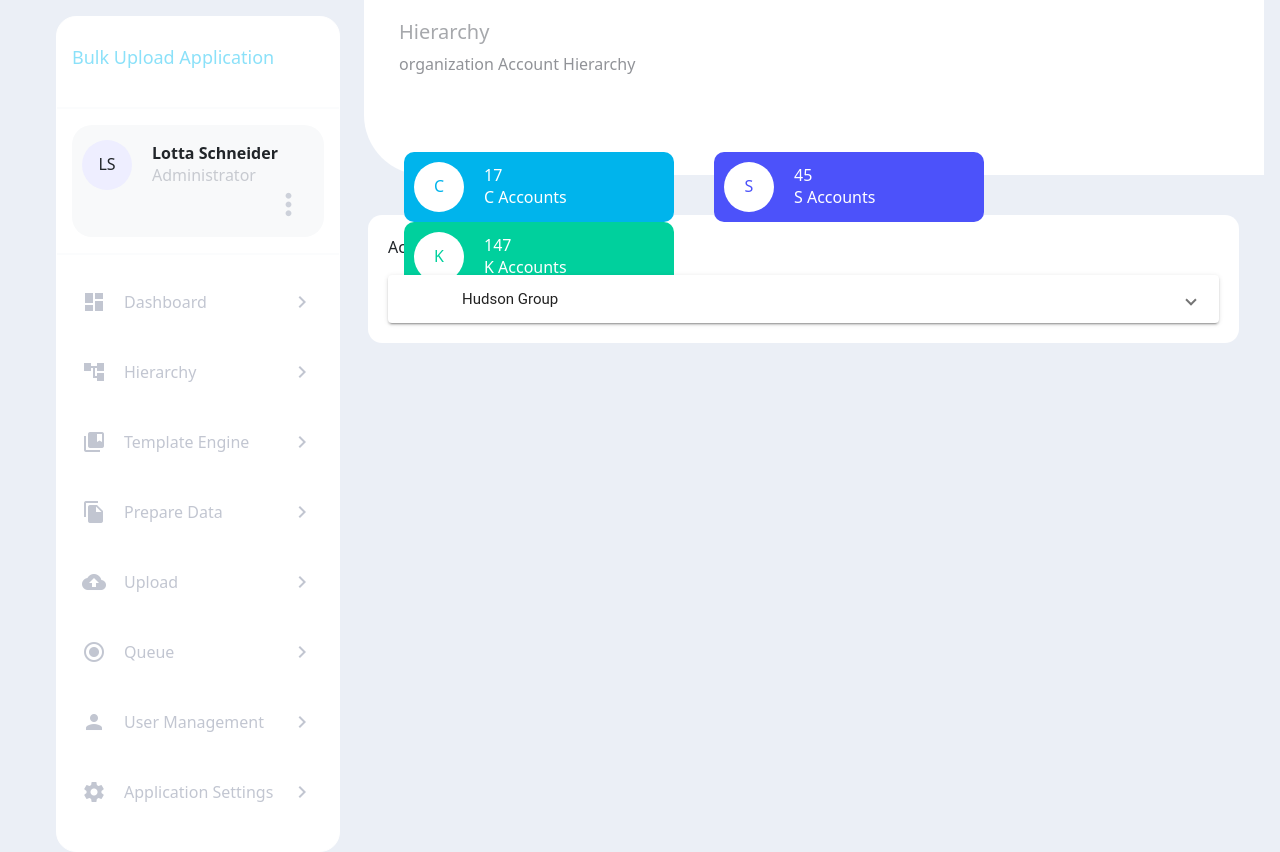
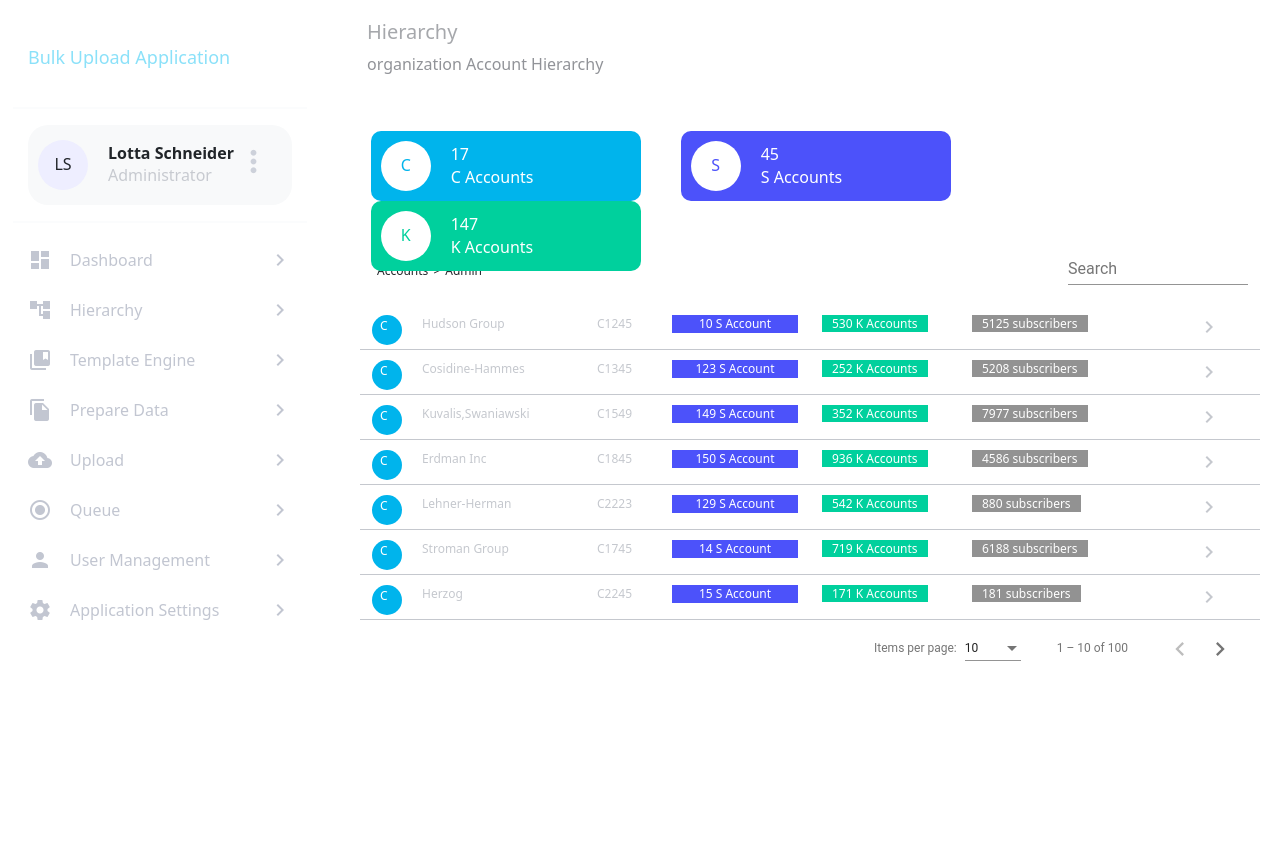
Before and after one commit to sagacity-monika-bandgar/angular-ivy-2w735q, an Angular app: page / in a window 1280 px wide. After the commit the page ends 800 px from the top, so only its background shows below. Built offline with nearby package versions, Linux system fonts and the light colour scheme.

Commit message:
4 files modified

```diff
--- a/angular.json
+++ b/angular.json
@@ -18,12 +18,10 @@
             "main": "src/main.ts",
             "polyfills": "src/polyfills.ts",
             "tsConfig": "src/tsconfig.app.json",
-            "assets": [
-              "src/favicon.ico",
-              "src/assets"
-            ],
+            "assets": ["src/favicon.ico", "src/assets"],
             "styles": [
-                           "src/styles.css"
+              "src/styles.css",
+              "bootstrap/dist/css/bootstrap.min.css"
             ],
             "scripts": []
           },
@@ -71,26 +69,16 @@
             "polyfills": "src/polyfills.ts",
             "tsConfig": "src/tsconfig.spec.json",
             "karmaConfig": "src/karma.conf.js",
-            "styles": [
-              "styles.css"
-            ],
+            "styles": ["styles.css"],
             "scripts": [],
-            "assets": [
-              "src/favicon.ico",
-              "src/assets"
-            ]
+            "assets": ["src/favicon.ico", "src/assets"]
           }
         },
         "lint": {
           "builder": "@angular-devkit/build-angular:tslint",
           "options": {
-            "tsConfig": [
-              "src/tsconfig.app.json",
-              "src/tsconfig.spec.json"
-            ],
-            "exclude": [
-              "**/node_modules/**"
-            ]
+            "tsConfig": ["src/tsconfig.app.json", "src/tsconfig.spec.json"],
+            "exclude": ["**/node_modules/**"]
           }
         }
       }
--- a/src/app/app.component.css
+++ b/src/app/app.component.css
@@ -1,6 +1,5 @@
 .page-wrapper {
   /* background-color: gray; */
-  margin-left: 20px;
 }
 .section-background {
   background-color: #fff;
@@ -69,14 +68,26 @@
   color: #a6a8ac;
   font-size: 20px;
 }
+.doc-section-wrap {
+  position: relative;
+  height: 220px;
+}
+.dashboard-section {
+  /* position: absolute; */
+  width: 100%;
+  /* right: -13px; */
+}
 .sub-heading {
   font-size: 16px;
   color: #919398;
 }
+.header-section {
+  position: relative;
+}
 .block-wrapper {
   position: absolute;
-  left: 30%;
-  top: 19%;
+  left: 2%;
+  top: 75%;
 }
 .blocks {
   display: inline-block;
@@ -127,7 +138,7 @@
   margin-top: 10px;
 }
 .menu {
-  padding: 20px;
+  padding: 10px;
   color: #c2c6d1;
 }
 .menu:hover {
@@ -151,3 +162,65 @@
   padding: 20px;
   border-radius: 14px;
 }
+.account-info-cointainer {
+  margin-left: 20px;
+  background-color: #fff;
+  border-radius: 10px;
+  padding: 20px;
+}
+.bread-crum {
+  margin-left: 5px;
+}
+.breadcrum-wrap {
+  display: inline-block;
+}
+.form-field-wrap {
+  float: right;
+}
+.account-thumb {
+  height: 30px;
+  width: 30px;
+  border-radius: 50%;
+  background-color: #00b4ec;
+  color: #fff;
+  display: inline-block;
+  padding: 2px 8px;
+}
+.account-type-name {
+  font-size: 14px;
+}
+.bread-crum {
+  font-size: 12px;
+}
+.acc-name {
+  display: inline-block;
+  margin-left: 20px;
+  overflow: hidden;
+  vertical-align: top;
+}
+.info-table {
+  color: #c5c8ce;
+  margin-top: 10px;
+  font-size: 12px;
+  border-bottom: 1px solid #c5c8ce;
+}
+.col-blue {
+  background-color: #4c52fa;
+  text-align: center;
+  color: #fff;
+}
+.col-green {
+  background-color: #00d09d;
+  text-align: center;
+  color: #fff;
+  padding: 0px 10px;
+}
+.col-gray {
+  background-color: #929292;
+  text-align: center;
+  color: #fff;
+  padding: 0px 10px;
+}
+.info-table-wrap{
+
+}
--- a/src/app/app.component.html
+++ b/src/app/app.component.html
@@ -1,4 +1,5 @@
-<div class="container-fluid page-wrapper row">
+<div class="container-fluid page-wrapper">
+  <div class="row">
     <div class="col-md-3 mt-3 ml-3">
       <div class="slide-pannel section-background">
         <h2 class="pannel-heading">Bulk Upload Application</h2>
@@ -36,6 +37,9 @@
       </div>
     </div>
     <div class="col-md-9">
+      <div class="row">
+        <div class="col-md-12">
+          <div class="doc-section-wrap">
             <div class="dashboard-section">
               <div class="header-section">
                 <div class="screen-heading-wrapper">
@@ -67,21 +71,80 @@
                 </div>
               </div>
             </div>
-    <div class="dashboard-cointaner">
-      <p class="section-heading">Accounts</p>
-      <div class="accordian-wrapper">
-        <mat-accordion class="example-headers-align">
-          <mat-expansion-panel>
-            <mat-expansion-panel-header>
-              <mat-panel-title>
-                <span class="acount-icon"></span>
-                <span>Hudson Group</span>
-              </mat-panel-title>
-              <mat-panel-description> </mat-panel-description>
-            </mat-expansion-panel-header>
-          </mat-expansion-panel>
-        </mat-accordion>
+          </div>
+        </div>
+      </div>
+      <div class="account-info-cointainer">
+        <div class="row">
+          <div class="col-md-12">
+            <div class="account-info-wrap clearfix">
+              <div class="breadcrum-wrap">
+                <h4 class="account-type-name mb-0">C Accounts</h4>
+                <span class="bread-crum">Accounts</span>
+                <span class="bread-crum">></span>
+                <span class="bread-crum">Admin</span>
+              </div>
+              <div class="form-field-wrap">
+                <mat-form-field>
+                  <input type="text" matInput placeholder="Search" />
+                </mat-form-field>
               </div>
             </div>
           </div>
         </div>
+        <section class="info-table-wrap">
+          <section *ngFor="let item of accountData" class="row info-table">
+            <div class="col-md-3">
+              <span class="account-thumb">C</span>
+              <p class="acc-name">{{ item.name }}</p>
+            </div>
+            <div class="col-md-1">
+              <p>{{ item.count }}</p>
+            </div>
+            <div class="col-md-2">
+              <p class="col-blue">{{ item.sacc }}</p>
+            </div>
+            <div class="col-md-2">
+              <span class="col-green">{{ item.kacc }}</span>
+            </div>
+            <div class="col-md-3">
+              <span class="col-gray">{{ item.subscribers }}</span>
+            </div>
+            <div class="col-1">
+              <span class="material-icons"> navigate_next </span>
+            </div>
+          </section>
+        </section>
+        <mat-paginator
+          [length]="100"
+          [pageSize]="10"
+          [pageSizeOptions]="[5, 10, 25, 100]"
+          aria-label="Select page"
+        >
+        </mat-paginator>
+
+        <!-- <section class="row info-table">
+          <div class="col-md-3">
+            <span class="account-thumb">C</span>
+            <p class="acc-name">Hudson Group</p>
+          </div>
+          <div class="col-md-1">
+            <p>C125</p>
+          </div>
+          <div class="col-md-2">
+            <p class="col-blue">10 S Accounts</p>
+          </div>
+          <div class="col-md-2">
+            <span class="col-green">530 K Accounts</span>
+          </div>
+          <div class="col-md-3">
+            <span class="col-gray">5125 Subscribers</span>
+          </div>
+          <div class="col-1">
+            <span class="material-icons"> navigate_next </span>
+          </div>
+        </section> -->
+      </div>
+    </div>
+  </div>
+</div>
--- a/src/app/app.component.ts
+++ b/src/app/app.component.ts
@@ -41,5 +41,55 @@ export class AppComponent {
       icon: 'settings',
     },
   ];
-  panelOpenState = false;
+  accountData = [
+    {
+      name: 'Hudson Group',
+      count: 'C1245',
+      sacc: '10 S Account',
+      kacc: '530 K Accounts',
+      subscribers: '5125 subscribers',
+    },
+    {
+      name: 'Cosidine-Hammes',
+      count: 'C1345',
+      sacc: '123 S Account',
+      kacc: '252 K Accounts',
+      subscribers: '5208 subscribers',
+    },
+    {
+      name: 'Kuvalis,Swaniawski',
+      count: 'C1549',
+      sacc: '149 S Account',
+      kacc: '352 K Accounts',
+      subscribers: '7977 subscribers',
+    },
+    {
+      name: 'Erdman Inc',
+      count: 'C1845',
+      sacc: '150 S Account',
+      kacc: '936 K Accounts',
+      subscribers: '4586 subscribers',
+    },
+    {
+      name: 'Lehner-Herman',
+      count: 'C2223',
+      sacc: '129 S Account',
+      kacc: '542 K Accounts',
+      subscribers: '880 subscribers',
+    },
+    {
+      name: 'Stroman Group',
+      count: 'C1745',
+      sacc: '14 S Account',
+      kacc: '719 K Accounts',
+      subscribers: '6188 subscribers',
+    },
+    {
+      name: 'Herzog',
+      count: 'C2245',
+      sacc: '15 S Account',
+      kacc: '171 K Accounts',
+      subscribers: '181 subscribers',
+    },
+  ];
 }
```
Lines whose indentation alone changed are shown as unchanged.
